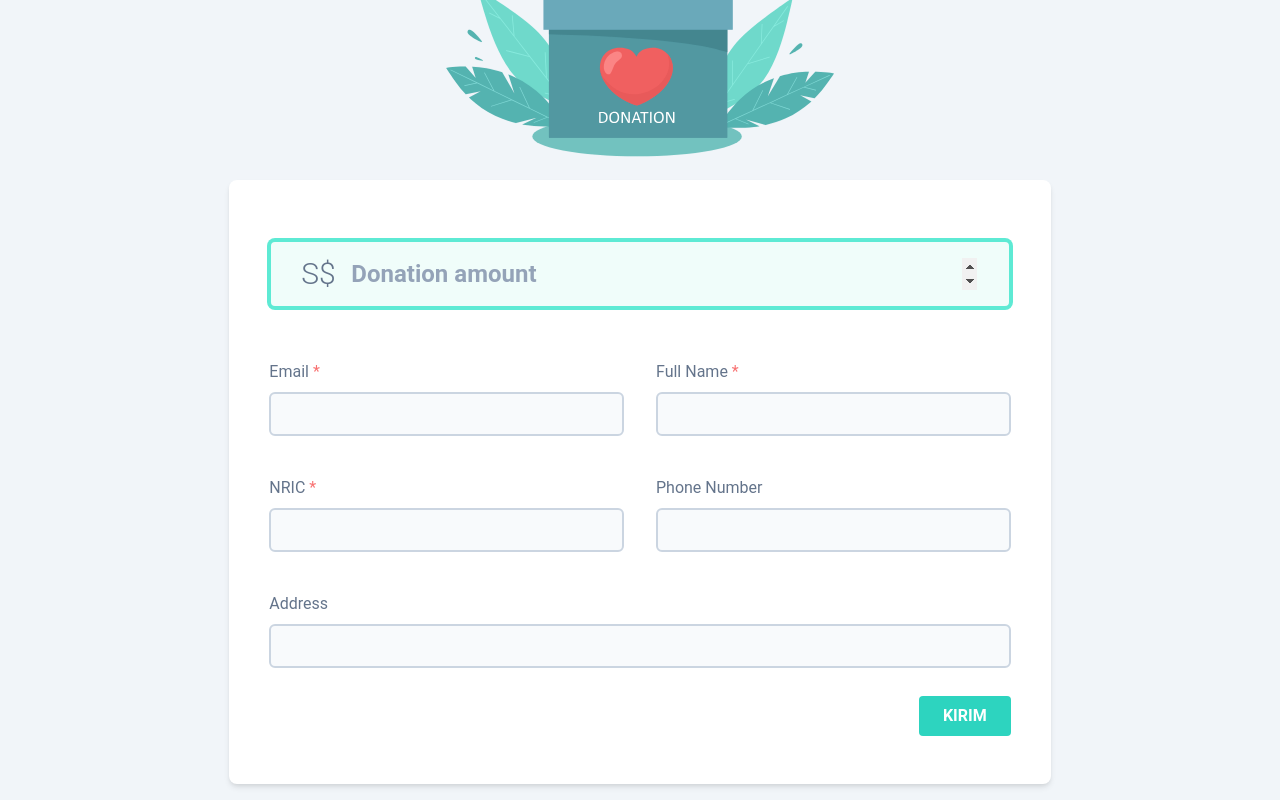
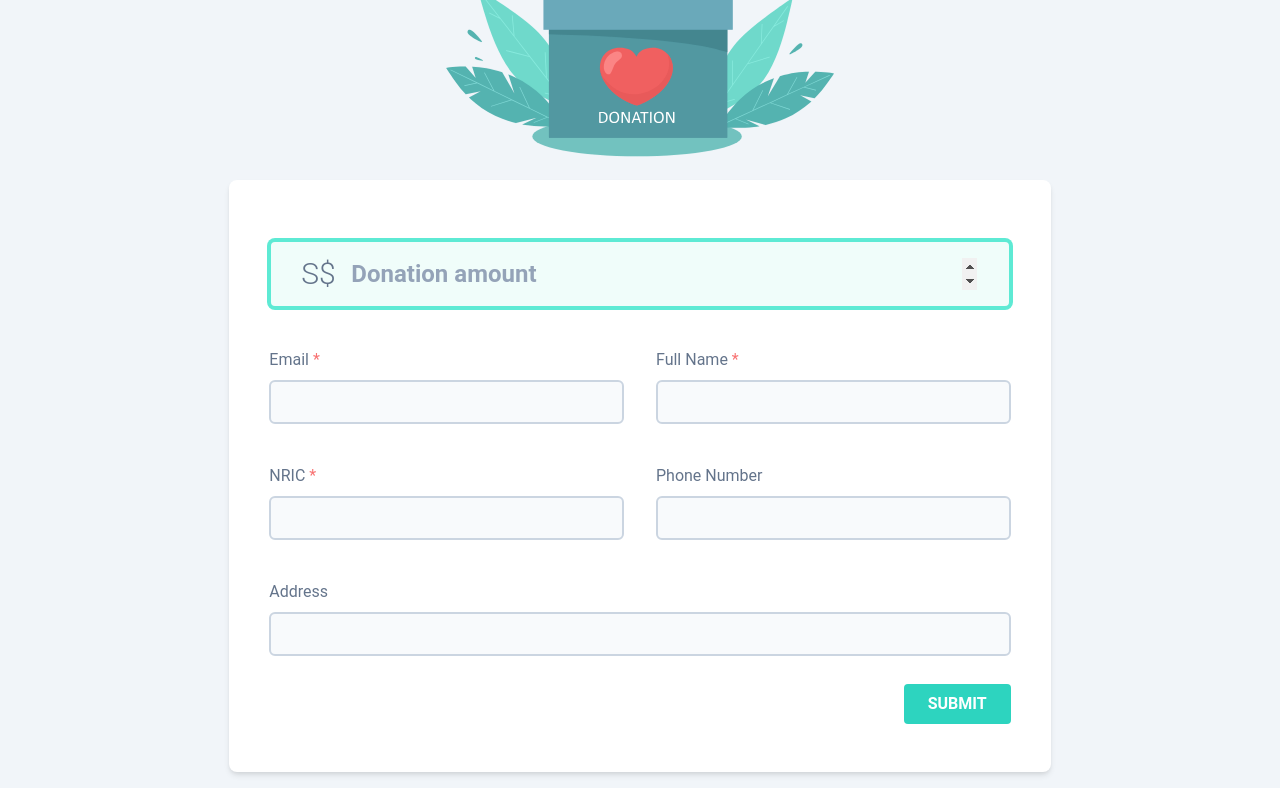
Before and after one commit to BJ-stack-art/heart-donation, a React (Create React App) app: page / in a window 1280 px wide. Shown: the part 305-1105 px from the top of the page. Built offline with nearby package versions, Linux system fonts and the light colour scheme; no server answers.

Commit message:
code splitting

```diff
--- /dev/null
+++ b/src/components/Button.jsx
@@ -0,0 +1,22 @@
+import React from 'react'
+
+const Button = ({loading}) => {
+    return (
+        <div className="flex justify-end">
+            <button disabled={loading ? true : false} className={(loading ? "opacity-75 " : "") + " submit"} type="submit">
+                {
+                    loading ?
+                        <svg version="1.1" className="h-6 w-6 animate-spin" strokeWidth="4px" id="L9" xmlns="http://www.w3.org/2000/svg" x="0px" y="0px"
+                            viewBox="0 0 100 100" enableBackground="new 0 0 0 0" >
+                            <path fill="#fff" d="M73,50c0-12.7-10.3-23-23-23S27,37.3,27,50 M30.9,50c0-10.5,8.5-19.1,19.1-19.1S69.1,39.5,69.1,50">
+                            </path>
+                        </svg>
+                        : ""
+                }
+                Submit
+            </button>
+        </div>
+    )
+}
+
+export default Button
--- a/src/components/Form.jsx
+++ b/src/components/Form.jsx
@@ -1,59 +1,12 @@
 import React , {useState} from 'react'
 import {useForm} from 'react-hook-form'
 import {yupResolver} from '@hookform/resolvers/yup'
-import * as yup from 'yup'
 import illustration from '../assets/box-illustration.svg'
 import { useHistory } from 'react-router-dom'
 import axios from '../axios'
-
-yup.addMethod(yup.string , "NRIC" ,function(error) {
-    return this.test("test-nric", error, function(str) {
-        if (str.length !== 9)
-            return false;
-
-        str = str.toUpperCase();
-
-        var i,
-            icArray = [];
-        for (i = 0; i < 9; i++) {
-            icArray[i] = str.charAt(i);
-        }
-
-        icArray[1] = parseInt(icArray[1], 10) * 2;
-        icArray[2] = parseInt(icArray[2], 10) * 7;
-        icArray[3] = parseInt(icArray[3], 10) * 6;
-        icArray[4] = parseInt(icArray[4], 10) * 5;
-        icArray[5] = parseInt(icArray[5], 10) * 4;
-        icArray[6] = parseInt(icArray[6], 10) * 3;
-        icArray[7] = parseInt(icArray[7], 10) * 2;
-
-        var weight = 0;
-        for (i = 1; i < 8; i++) {
-            weight += icArray[i];
-        }
-
-        var offset = (icArray[0] === "T" || icArray[0] === "G") ? 4 : 0;
-        var temp = (offset + weight) % 11;
-
-        var st = ["J", "Z", "I", "H", "G", "F", "E", "D", "C", "B", "A"];
-        var fg = ["X", "W", "U", "T", "R", "Q", "P", "N", "M", "L", "K"];
-
-        var theAlpha;
-        if (icArray[0] === "S" || icArray[0] === "T") { theAlpha = st[temp]; }
-        else if (icArray[0] === "F" || icArray[0] === "G") { theAlpha = fg[temp]; }
-
-        return (icArray[8] === theAlpha);
-    })
-})
-
-const formSchema = yup.object({
-    donation   : yup.number().typeError('you must specify a number').min(10).required(),
-    email      : yup.string().email().required(),
-    fullName   : yup.string().matches(/^[a-zA-Z\s]+$/ , 'Full name can only contain letters').required(),
-    nric       : yup.string().NRIC("NRIC invalid format.").required(),
-    address    : yup.string().min(5).max(60).nullable(true).transform(v => v === '' ? null : v),
-    phoneNumber: yup.string().min(8).max(15).matches(/^[+]?[(]?\d{1,4}[)]?[-\s\./0-9]+$/ , 'Invalid phone number format').nullable(true).transform(v => v === '' ? null : v), // eslint-disable-line
-})
+import InputGroup from './InputGroup'
+import { formSchema } from '../validation/Form'
+import Button from './Button'
 
 const Form = () => {
     const [loading, setLoading] = useState(false)
@@ -78,7 +31,6 @@ const Form = () => {
     }
 
     const handleAmount = (e) => {
-        console.log(e.target.value)
         if(e.target.value !== "") {
             if(parseInt(e.target.value) < 10) {
                 e.target.value = 10
@@ -94,56 +46,23 @@ const Form = () => {
                 <img className="w-full" src={illustration} alt="box illustration" />
             </div>
             <form className="bg-white" onSubmit={handleSubmit(onSubmit)}>
-                <div className="form-group">
+                <div className="form-group mb-8">
                     <div className={"flex items-center " + (errors.donation ? "invalid" : "")}>
                         <span className="absolute text-3xl font-light translate-x-8">S$</span>
                         <input onKeyUp={handleAmount} autoFocus={true} min="10" className={" py-4 px-8 pl-20 text-2xl font-semibold"} placeholder="Donation amount" type="number" {...register('donation')} />
                     </div>
                     <p className="error">{errors.donation?.message}</p>
                 </div>
-                <div className="flex flex-col md:flex-row gap-0 md:gap-8 mt-8">
-                    <div className={"form-group md:w-1/2 w-full " + (errors.email ? "invalid" : "")}>
-                        <label>Email <span className="text-red-400">*</span></label>
-                        <input type="email" {...register('email')} />
-                        <p className="error">{errors.email?.message}</p>
-                    </div>
-                    <div className={"form-group md:w-1/2 w-full " + (errors.fullName ? "invalid" : "")}>
-                        <label>Full Name <span className="text-red-400">*</span></label>
-                        <input type="text" {...register('fullName')} />
-                        <p className="error">{errors.fullName?.message}</p>
-                    </div>
+                <div className="container-form-group">
+                    <InputGroup label="Email" type="email" name="email" register={register} errors={errors} />
+                    <InputGroup label="Full Name" name="fullName" register={register} errors={errors} />
                 </div>
-                <div className="flex flex-col md:flex-row gap-0 md:gap-8">
-                    <div className={"form-group md:w-1/2 w-full " + (errors.nric ? "invalid" : "")}>
-                        <label>NRIC <span className="text-red-400">*</span></label>
-                        <input  type="text" {...register('nric')} />
-                        <p className="error">{errors.nric?.message}</p>
-                    </div>
-                    <div className={"form-group md:w-1/2 w-full " + (errors.phoneNumber ? "invalid" : "")}>
-                        <label>Phone Number</label>
-                        <input type="text" {...register('phoneNumber')} />
-                        <p className="error">{errors.phoneNumber?.message}</p>
-                    </div>
+                <div className="container-form-group">
+                    <InputGroup label="NRIC" name="nric" register={register} errors={errors} />
+                    <InputGroup label="Phone Number" name="phoneNumber" required={false} register={register} errors={errors} />
                 </div>
-                <div className={"form-group " + (errors.address ? "invalid" : "")}>
-                    <label>Address</label>
-                    <input  type="text" {...register('address')} />
-                    <p className="error">{errors.address?.message}</p>
-                </div>
-                <div className="flex justify-end">
-                    <button disabled={loading ? true : false} className={(loading ? "opacity-75 " : "") + " submit"} type="submit">
-                        {
-                            loading ?
-                                <svg version="1.1" className="h-6 w-6 animate-spin" strokeWidth="4px" id="L9" xmlns="http://www.w3.org/2000/svg" x="0px" y="0px"
-                                    viewBox="0 0 100 100" enableBackground="new 0 0 0 0" >
-                                    <path fill="#fff" d="M73,50c0-12.7-10.3-23-23-23S27,37.3,27,50 M30.9,50c0-10.5,8.5-19.1,19.1-19.1S69.1,39.5,69.1,50">
-                                    </path>
-                                </svg>
-                                : ""
-                        }
-                    Kirim
-                </button>
-                </div>
+                <InputGroup label="Address" name="address" required={false} register={register} errors={errors} />
+                <Button loading={loading} />
             </form>
         </div>
     )
--- /dev/null
+++ b/src/components/InputGroup.jsx
@@ -0,0 +1,13 @@
+import React from 'react'
+
+const InputGroup = ({errors , register , name , label , type="text" , required = true}) => {
+    return (
+        <div className={"form-group" + (name !== "address" ? " md:w-1/2 w-full " : "") + (errors[name] ? "invalid" : "")}>
+            <label>{label} <span className="text-red-400">{required ? "*" : ""}</span></label>
+            <input type={type} {...register(name)} />
+            <p className="error">{errors[name]?.message}</p>
+        </div>
+    )
+}
+
+export default InputGroup
--- a/src/style.css
+++ b/src/style.css
@@ -631,8 +631,8 @@ video {
   margin-bottom: 3.5rem;
 }
 
-.mt-8 {
-  margin-top: 2rem;
+.mb-8 {
+  margin-bottom: 2rem;
 }
 
 .box-border {
@@ -651,12 +651,12 @@ video {
   min-height: 100vh;
 }
 
+.w-6 {
+  width: 1.5rem;
+}
+
 .w-full {
   width: 100%;
-}
-
-.w-6 {
-  width: 1.5rem;
 }
 
 .translate-x-8 {
@@ -689,20 +689,12 @@ video {
           animation: spin 1s linear infinite;
 }
 
-.flex-col {
-  flex-direction: column;
-}
-
 .items-center {
   align-items: center;
 }
 
 .justify-end {
   justify-content: flex-end;
-}
-
-.gap-0 {
-  gap: 0px;
 }
 
 .bg-gray-100 {
@@ -804,6 +796,12 @@ form {
   padding: 1.5rem;
   --tw-shadow: 0 4px 6px -1px rgba(0, 0, 0, 0.1), 0 2px 4px -1px rgba(0, 0, 0, 0.06);
   box-shadow: var(--tw-ring-offset-shadow, 0 0 #0000), var(--tw-ring-shadow, 0 0 #0000), var(--tw-shadow);
+}
+
+.container-form-group {
+  display: flex;
+  flex-direction: column;
+  gap: 0px;
 }
 
 .form-group {
@@ -953,6 +951,14 @@ button.donate:hover, button.donate:focus {
     margin-top: 1.25rem;
     margin-bottom: 1.25rem;
   }
+
+  .container-form-group {
+    flex-direction: row;
+  }
+
+  .container-form-group {
+    gap: 2rem;
+  }
 }
 
 @media (min-width: 768px) {
@@ -964,14 +970,6 @@ button.donate:hover, button.donate:focus {
     width: 50%;
   }
 
-  .md\:flex-row {
-    flex-direction: row;
-  }
-
-  .md\:gap-8 {
-    gap: 2rem;
-  }
-
   .md\:text-4xl {
     font-size: 2.25rem;
     line-height: 2.5rem;
--- a/src/styles/style.css
+++ b/src/styles/style.css
@@ -28,6 +28,10 @@ body {
 
 form {
     @apply p-6 shadow-md rounded-lg mx-auto;
+}
+
+.container-form-group {
+    @apply flex flex-col gap-0
 }
 
 .form-group {
@@ -99,4 +103,8 @@ button.donate:hover , button.donate:focus {
     .form-group {
         @apply my-5;
     }
+
+    .container-form-group {
+        @apply flex-row gap-8;
+    }
 }
--- /dev/null
+++ b/src/validation/Form.js
@@ -0,0 +1,50 @@
+import * as yup from 'yup'
+
+yup.addMethod(yup.string, "NRIC", function (error) {
+    return this.test("test-nric", error, function (str) {
+        if (str.length !== 9)
+            return false;
+
+        str = str.toUpperCase();
+
+        var i,
+            icArray = [];
+        for (i = 0; i < 9; i++) {
+            icArray[i] = str.charAt(i);
+        }
+
+        icArray[1] = parseInt(icArray[1], 10) * 2;
+        icArray[2] = parseInt(icArray[2], 10) * 7;
+        icArray[3] = parseInt(icArray[3], 10) * 6;
+        icArray[4] = parseInt(icArray[4], 10) * 5;
+        icArray[5] = parseInt(icArray[5], 10) * 4;
+        icArray[6] = parseInt(icArray[6], 10) * 3;
+        icArray[7] = parseInt(icArray[7], 10) * 2;
+
+        var weight = 0;
+        for (i = 1; i < 8; i++) {
+            weight += icArray[i];
+        }
+
+        var offset = (icArray[0] === "T" || icArray[0] === "G") ? 4 : 0;
+        var temp = (offset + weight) % 11;
+
+        var st = ["J", "Z", "I", "H", "G", "F", "E", "D", "C", "B", "A"];
+        var fg = ["X", "W", "U", "T", "R", "Q", "P", "N", "M", "L", "K"];
+
+        var theAlpha;
+        if (icArray[0] === "S" || icArray[0] === "T") { theAlpha = st[temp]; }
+        else if (icArray[0] === "F" || icArray[0] === "G") { theAlpha = fg[temp]; }
+
+        return (icArray[8] === theAlpha);
+    })
+})
+
+export const formSchema = yup.object({
+    donation: yup.number().typeError('you must specify a number').min(10).required(),
+    email: yup.string().email().required(),
+    fullName: yup.string().matches(/^[a-zA-Z\s]+$/, 'Full name can only contain letters').required(),
+    nric: yup.string().NRIC("NRIC invalid format.").required(),
+    address: yup.string().min(5).max(60).nullable(true).transform(v => v === '' ? null : v),
+    phoneNumber: yup.string().min(8).max(15).matches(/^[+]?[(]?\d{1,4}[)]?[-\s\./0-9]+$/, 'Invalid phone number format').nullable(true).transform(v => v === '' ? null : v), // eslint-disable-line
+})
```
